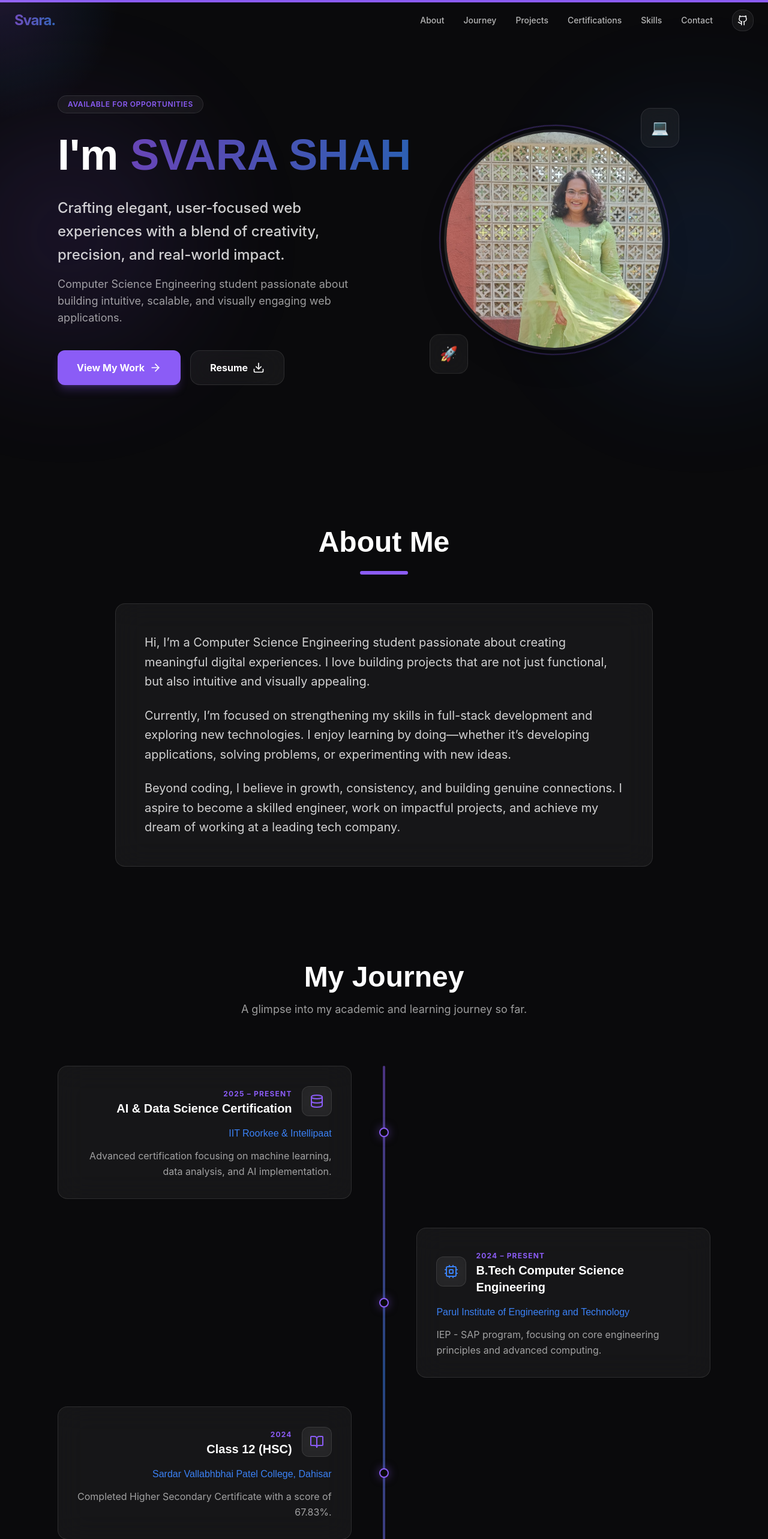
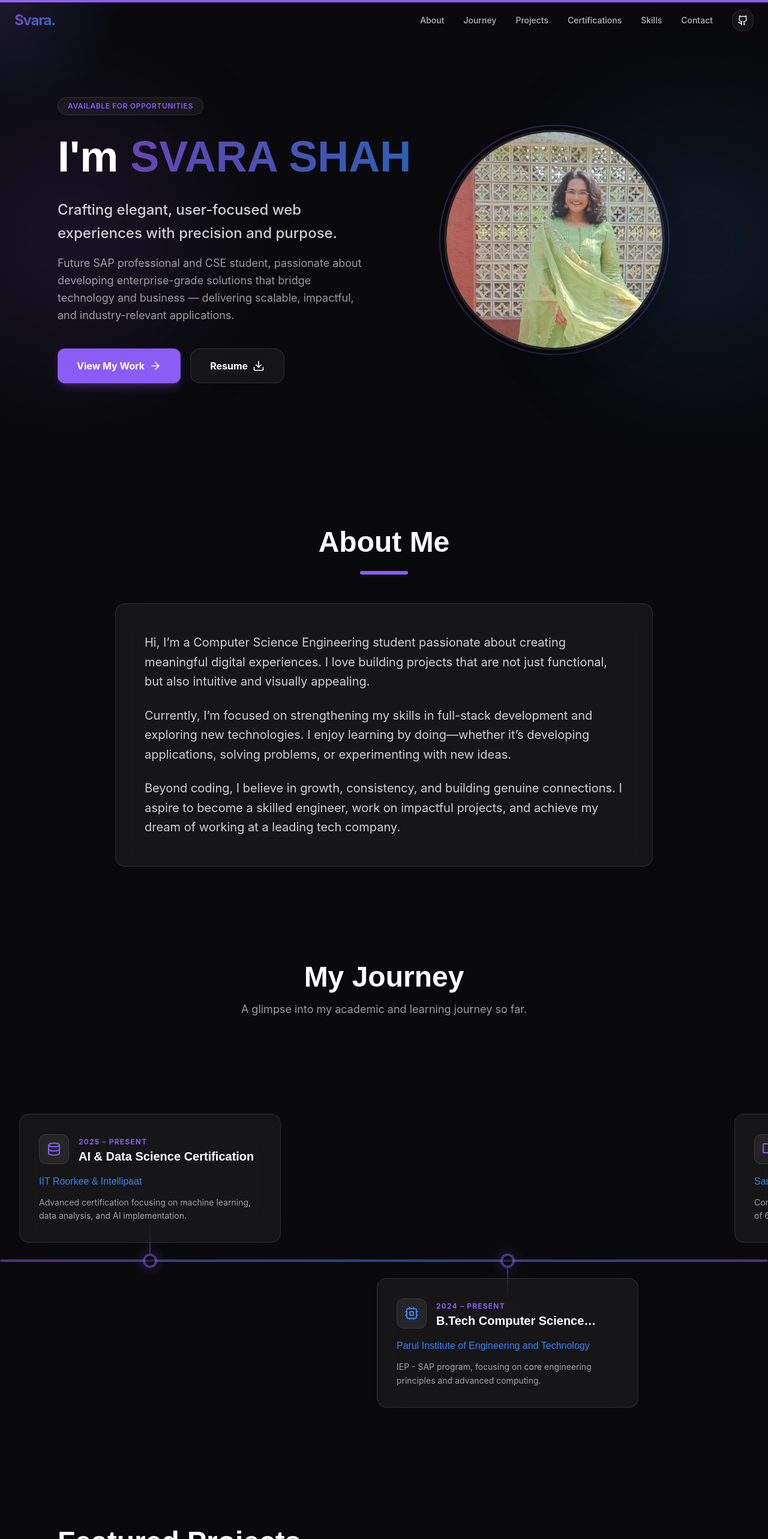
Before and after one commit to SvaraShah/Portfolio, a React app: page / in a window 1280 px wide. Shown: the top 2566 px of the page at 60% size. Built offline with nearby package versions, Linux system fonts and the light colour scheme; the HTML template or start-up script is replaced by a standard one.

Commit message:
Refine portfolio: Update Hero branding, Horizontal Zigzag Journey, and Contact section

```diff
--- a/src/components/Contact.jsx
+++ b/src/components/Contact.jsx
@@ -5,7 +5,7 @@ const socialLinks = [
   { icon: <Github size={24} />, href: "https://github.com/SvaraShah", name: "GitHub" },
   { icon: <Linkedin size={24} />, href: "https://www.linkedin.com/in/svara-shah-40b39831b/", name: "LinkedIn" },
   { icon: <Instagram size={24} />, href: "https://www.instagram.com/svarashah?igsh=cWZ0dXJpdmlpajc=", name: "Instagram" },
-  { icon: <Mail size={24} />, href: "mailto:svarashah@example.com", name: "Email" },
+  { icon: <Mail size={24} />, href: "mailto:svarashah215@gmail.com", name: "Email" },
   { icon: <Phone size={24} />, href: "tel:+919820028430", name: "Phone" },
 ];
 
@@ -15,11 +15,11 @@ export const Contact = () => {
       {/* Background decoration */}
       <div className="absolute top-1/2 left-1/2 -translate-x-1/2 -translate-y-1/2 w-[500px] h-[500px] bg-primary/10 rounded-full blur-[100px] -z-10" />
 
-      <div className="max-w-4xl mx-auto text-center">
+      <div className="max-w-6xl mx-auto text-center">
         <motion.div
           initial={{ opacity: 0, scale: 0.9 }}
           whileInView={{ opacity: 1, scale: 1 }}
-          className="glass-card p-12 md:p-20 relative overflow-hidden"
+          className="glass-card p-8 md:p-16 relative overflow-hidden"
         >
           <div className="relative z-10">
             <h2 className="text-4xl md:text-6xl font-bold mb-6">Let's Get In Touch</h2>
@@ -27,30 +27,25 @@ export const Contact = () => {
               Feel free to reach out for collaborations, opportunities, or just a quick hello!
             </p>
 
-            <div className="flex flex-wrap justify-center gap-6 mb-12">
+            <div className="flex flex-wrap justify-center gap-8 md:gap-12 mt-8">
               {socialLinks.map((link) => (
                 <motion.a
                   key={link.name}
                   href={link.href}
                   target="_blank"
                   rel="noopener noreferrer"
-                  whileHover={{ y: -5, scale: 1.1 }}
-                  className="p-4 glass-card hover:bg-primary/20 hover:border-primary/50 transition-all duration-300"
-                  aria-label={link.name}
+                  whileHover={{ y: -5, scale: 1.05 }}
+                  className="flex flex-col items-center gap-3 group"
                 >
-                  {link.icon}
+                  <div className="p-4 glass-card group-hover:bg-primary/20 group-hover:border-primary/50 transition-all duration-300">
+                    {link.icon}
+                  </div>
+                  <span className="text-sm font-bold text-white/60 group-hover:text-primary transition-colors tracking-widest uppercase">
+                    {link.name}
+                  </span>
                 </motion.a>
               ))}
             </div>
-
-            <motion.a
-              href="mailto:svarashah@example.com"
-              whileHover={{ scale: 1.05 }}
-              whileTap={{ scale: 0.95 }}
-              className="inline-flex items-center gap-3 px-10 py-4 bg-primary rounded-2xl font-bold text-lg shadow-lg shadow-primary/30"
-            >
-              Send a Message <Send size={20} />
-            </motion.a>
           </div>
         </motion.div>
       </div>
--- a/src/components/Hero.jsx
+++ b/src/components/Hero.jsx
@@ -28,11 +28,11 @@ export const Hero = () => {
           </h1>
 
           <p className="text-xl md:text-2xl text-white/80 font-medium mb-4 leading-relaxed">
-            Crafting elegant, user-focused web experiences with a blend of creativity, precision, and real-world impact.
+            Crafting elegant, user-focused web experiences with precision and purpose.
           </p>
 
-          <p className="text-lg text-white/60 mb-10 max-w-xl">
-            Computer Science Engineering student passionate about building intuitive, scalable, and visually engaging web applications.
+          <p className="text-lg text-white/60 mb-10 max-w-2xl leading-relaxed">
+            Future SAP professional and CSE student, passionate about developing enterprise-grade solutions that bridge technology and business — delivering scalable, impactful, and industry-relevant applications.
           </p>
 
           <div className="flex flex-wrap gap-4">
@@ -74,22 +74,6 @@ export const Hero = () => {
                 className="w-full h-full object-cover"
               />
             </div>
-
-            {/* Floating Elements */}
-            <motion.div
-              animate={{ y: [0, -20, 0] }}
-              transition={{ duration: 4, repeat: Infinity }}
-              className="absolute -top-4 -right-4 p-4 glass-card rounded-2xl"
-            >
-              <div className="text-2xl">💻</div>
-            </motion.div>
-            <motion.div
-              animate={{ y: [0, 20, 0] }}
-              transition={{ duration: 5, repeat: Infinity }}
-              className="absolute -bottom-4 -left-4 p-4 glass-card rounded-2xl"
-            >
-              <div className="text-2xl">🚀</div>
-            </motion.div>
           </div>
         </motion.div>
       </div>
--- a/src/components/Timeline.jsx
+++ b/src/components/Timeline.jsx
@@ -34,9 +34,9 @@ const timelineData = [
 
 export const Timeline = () => {
   return (
-    <section id="journey" className="section-padding relative overflow-hidden">
+    <section id="journey" className="py-20 pb-10 relative overflow-hidden">
       <div className="max-w-7xl mx-auto">
-        <div className="text-center mb-20">
+        <div className="text-center mb-16">
           <motion.h2
             initial={{ opacity: 0, y: 20 }}
             whileInView={{ opacity: 1, y: 0 }}
@@ -54,38 +54,46 @@ export const Timeline = () => {
           </motion.p>
         </div>
 
-        <div className="relative">
-          {/* Vertical Line */}
-          <div className="absolute left-1/2 -translate-x-1/2 h-full w-1 bg-gradient-to-b from-primary/50 via-secondary/50 to-primary/50 rounded-full md:block hidden" />
+        <div className="relative mt-20">
+          {/* Central Horizontal Line */}
+          <div className="absolute top-1/2 left-0 w-full h-1 bg-gradient-to-r from-primary/50 via-secondary/50 to-primary/50 rounded-full -translate-y-1/2 md:block hidden" />
 
-          <div className="space-y-12">
+          <div className="flex flex-col md:flex-row gap-12 md:gap-24 relative z-10 overflow-x-auto py-20 no-scrollbar scroll-smooth snap-x min-h-[650px]">
             {timelineData.map((item, index) => (
-              <div key={index} className="relative flex items-center justify-center md:justify-between group">
-                {/* Center Glow Dot */}
-                <div className="absolute left-1/2 -translate-x-1/2 w-4 h-4 bg-background border-2 border-primary rounded-full z-10 shadow-[0_0_15px_rgba(139,92,246,0.5)] md:block hidden group-hover:scale-125 transition-transform" />
+              <motion.div
+                key={index}
+                initial={{ opacity: 0, y: index % 2 === 0 ? -50 : 50 }}
+                whileInView={{ opacity: 1, y: 0 }}
+                viewport={{ once: true }}
+                transition={{ delay: index * 0.1 }}
+                className="min-w-full md:min-w-[500px] snap-center flex flex-col px-8 relative"
+              >
+                {/* Central Dot - Always centered vertically */}
+                <div className="absolute top-1/2 left-1/2 -translate-x-1/2 -translate-y-1/2 w-6 h-6 bg-background border-4 border-primary rounded-full z-20 shadow-[0_0_20px_rgba(139,92,246,0.6)] md:block hidden animate-pulse-glow" />
 
-                {/* Content Card */}
-                <motion.div
-                  initial={{ opacity: 0, x: index % 2 === 0 ? -50 : 50 }}
-                  whileInView={{ opacity: 1, x: 0 }}
-                  viewport={{ once: true, margin: "-100px" }}
-                  className={`w-full md:w-[45%] glass-card p-6 md:p-8 hover:shadow-[0_0_30px_rgba(139,92,246,0.15)] relative ${
-                    index % 2 === 0 ? "md:text-right" : "md:text-left md:ml-auto"
-                  }`}
-                >
-                  <div className={`flex items-center gap-4 mb-4 ${index % 2 === 0 ? "md:flex-row-reverse" : ""}`}>
-                    <div className="p-3 glass rounded-xl">
+                {/* Vertical Connector Line from Dot to Card */}
+                {index % 2 === 0 ? (
+                  <div className="absolute bottom-[calc(50%+12px)] left-1/2 -translate-x-1/2 w-0.5 h-32 bg-gradient-to-t from-primary/40 to-transparent md:block hidden" />
+                ) : (
+                  <div className="absolute top-[calc(50%+12px)] left-1/2 -translate-x-1/2 w-0.5 h-32 bg-gradient-to-b from-primary/40 to-transparent md:block hidden" />
+                )}
+
+                <div className={`h-full flex flex-col ${index % 2 === 0 ? "justify-start" : "justify-end"}`}>
+                  <div className="glass-card p-6 md:p-8 hover:shadow-[0_0_30px_rgba(139,92,246,0.15)] relative group">
+                    <div className="flex items-center gap-4 mb-4">
+                      <div className="p-3 glass rounded-xl group-hover:bg-primary/20 transition-all">
                         {item.icon}
                       </div>
                       <div>
                         <span className="text-xs font-bold text-primary tracking-widest uppercase">{item.date}</span>
-                      <h3 className="text-xl font-bold text-white">{item.title}</h3>
+                        <h3 className="text-xl font-bold text-white line-clamp-1">{item.title}</h3>
                       </div>
                     </div>
                     <h4 className="text-secondary font-medium mb-3">{item.subtitle}</h4>
-                  <p className="text-white/60 leading-relaxed">{item.description}</p>
+                    <p className="text-white/60 leading-relaxed text-sm">{item.description}</p>
+                  </div>
+                </div>
               </motion.div>
-              </div>
             ))}
           </div>
         </div>
--- a/src/index.css
+++ b/src/index.css
@@ -104,3 +104,20 @@ html {
   z-index: 9999;
   mix-blend-mode: screen;
 }
+
+@utility no-scrollbar {
+  -ms-overflow-style: none;
+  scrollbar-width: none;
+  &::-webkit-scrollbar {
+    display: none;
+  }
+}
+
+@keyframes pulse-glow {
+  0%, 100% { opacity: 0.5; transform: scale(1); }
+  50% { opacity: 1; transform: scale(1.2); }
+}
+
+.animate-pulse-glow {
+  animation: pulse-glow 2s ease-in-out infinite;
+}
```
Lines whose indentation alone changed are shown as unchanged.
